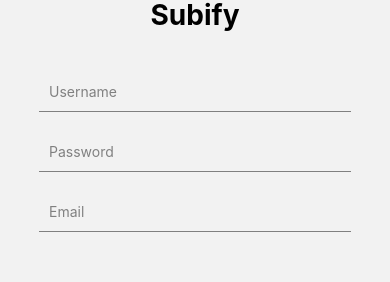
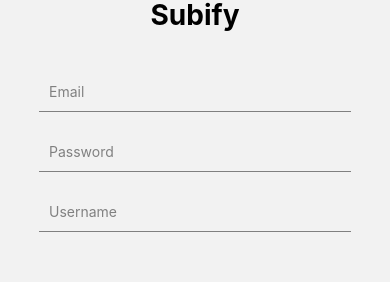
Before and after one commit to Latish705/subify, a React Native app: screen /Signup in a window 390 px wide. Shown: the part 244-526 px from the top of the page. Built offline with nearby package versions, Linux system fonts and the light colour scheme.

Commit message:
adding signup page

```diff
--- a/src/screens/Signup.jsx
+++ b/src/screens/Signup.jsx
@@ -1,4 +1,4 @@
-import React from 'react';
+import React, {useState} from 'react';
 import {
   View,
   TextInput,
@@ -7,32 +7,40 @@
   StyleSheet,
 } from 'react-native';
 
-const SignupForm = ({navigation}) => {
+const SignupForm = ({navigation, client}) => {
+  const [username, setUsername] = useState();
+  const [email, setEmail] = useState();
+  const [password, setPassword] = useState();
   const handleLogin = () => {
     // Navigate to the login page
-    navigation.navigate('Login'); // Replace 'Login' with the appropriate screen name
+    const response = client.createAccount({username});
+    // navigation.navigate('Login'); // Replace 'Login' with the appropriate screen name
   };
 
   return (
     <View style={styles.container}>
       <Text style={styles.heading}>Subify</Text>
+
       <TextInput
         style={styles.input}
-        placeholder="Username"
+        placeholder="Email"
         placeholderTextColor="gray"
+        keyboardType="email-address"
+        autoCapitalize="none"
+        onChange={e => setEmail(e.target.value)}
       />
       <TextInput
         style={styles.input}
         placeholder="Password"
         placeholderTextColor="gray"
         secureTextEntry
+        onChange={e => setPassword(e.target.value)}
       />
       <TextInput
         style={styles.input}
-        placeholder="Email"
+        placeholder="Username"
         placeholderTextColor="gray"
-        keyboardType="email-address"
-        autoCapitalize="none"
+        onChange={e => setUsername(e.target.value)}
       />
 
       <TouchableOpacity
```
